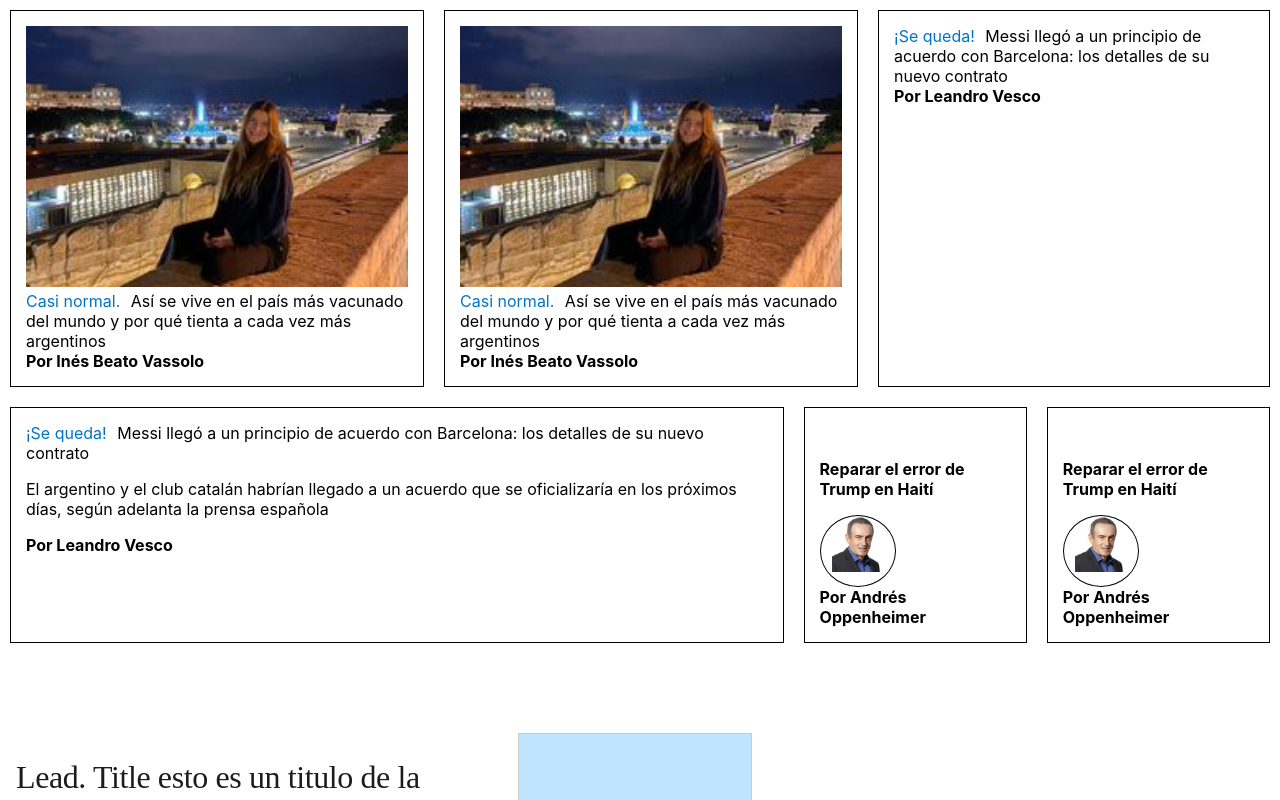
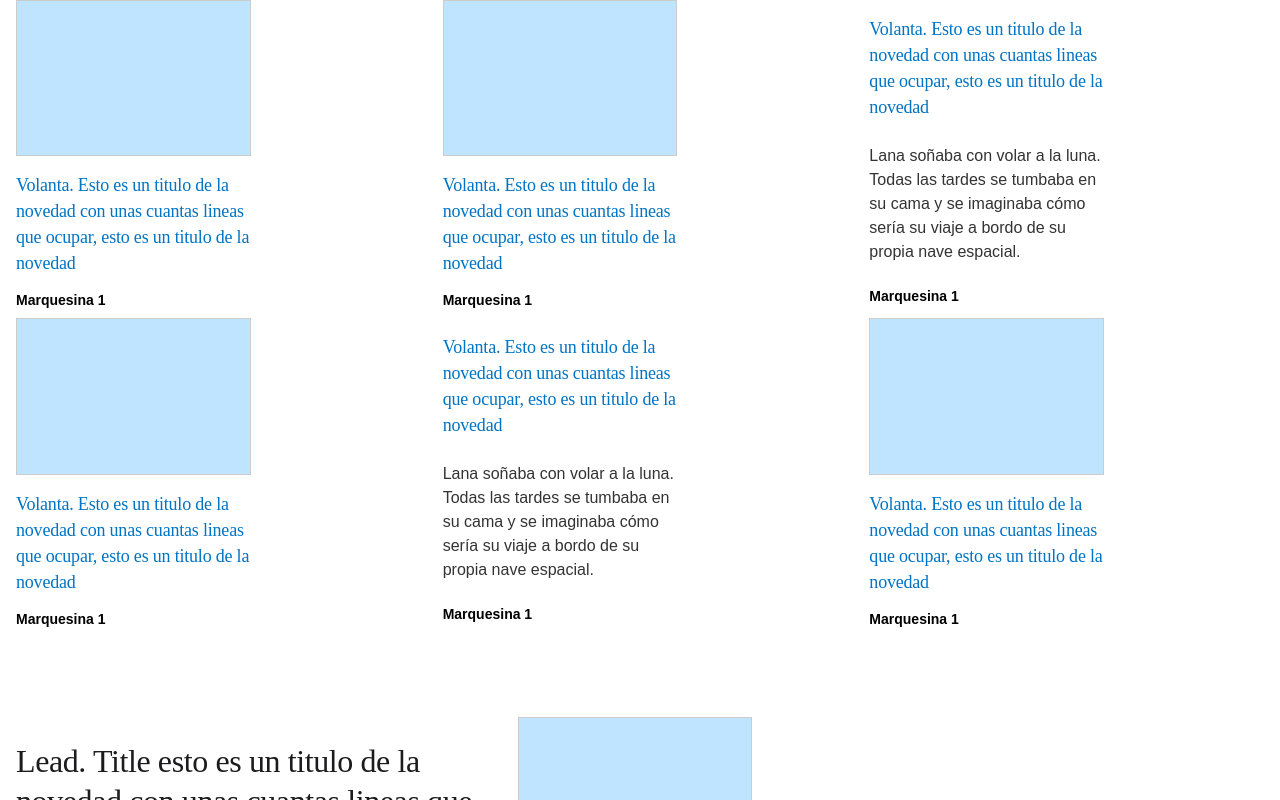
Before and after one commit to horaciod12/la-nacion, a React (Create React App) app: page / in a window 1280 px wide. Shown: the top 800 px of the page. Built offline with nearby package versions, Linux system fonts and the light colour scheme.

Commit message:
added styles

```diff
--- a/src/App.js
+++ b/src/App.js
@@ -1,57 +1,59 @@
 import Container from "./components/Container/Container";
 import ModuloContainer from "./components/ModuloContainer/ModuloContainer";
 
-import img from "./img/img.jpg";
-import imgAutor from "./img/3037063.webp";
+// import img from "./img/img.jpg";
+// import imgAutor from "./img/3037063.webp";
 
 const dummyData = [
   {
     id: "1",
     type: "1",
-    img: img,
-    lead: "Casi normal. ",
+    img: true,
     title:
-      "Así se vive en el país más vacunado del mundo y por qué tienta a cada vez más argentinos",
-    marquesina: "Por Inés Beato Vassolo",
+      "Volanta. Esto es un titulo de la novedad con unas cuantas lineas que ocupar, esto es un titulo de la novedad",
+    marquesina: "Marquesina 1",
   },
   {
     id: "2",
     type: "1",
-    img: img,
-    lead: "Casi normal. ",
+    img: true,
     title:
-      "Así se vive en el país más vacunado del mundo y por qué tienta a cada vez más argentinos",
-    marquesina: "Por Inés Beato Vassolo",
+      "Volanta. Esto es un titulo de la novedad con unas cuantas lineas que ocupar, esto es un titulo de la novedad",
+    marquesina: "Marquesina 1",
   },
   {
     id: "3",
-    lead: "¡Se queda! ",
+    type: "2",
+    bajada:
+      "Lana soñaba con volar a la luna. Todas las tardes se tumbaba en su cama y se imaginaba cómo sería su viaje a bordo de su propia nave espacial.",
     title:
-      "Messi llegó a un principio de acuerdo con Barcelona: los detalles de su nuevo contrato",
-    marquesina: "Por Leandro Vesco",
-    description:
-      "El argentino y el club catalán habrían llegado a un acuerdo que se oficializaría en los próximos días, según adelanta la prensa española",
+      "Volanta. Esto es un titulo de la novedad con unas cuantas lineas que ocupar, esto es un titulo de la novedad",
+    marquesina: "Marquesina 1",
   },
   {
     id: "4",
-    lead: "¡Se queda! ",
+    type: "1",
+    img: true,
     title:
-      "Messi llegó a un principio de acuerdo con Barcelona: los detalles de su nuevo contrato",
-    marquesina: "Por Leandro Vesco",
-    description:
-      "El argentino y el club catalán habrían llegado a un acuerdo que se oficializaría en los próximos días, según adelanta la prensa española",
+      "Volanta. Esto es un titulo de la novedad con unas cuantas lineas que ocupar, esto es un titulo de la novedad",
+    marquesina: "Marquesina 1",
   },
   {
     id: "5",
-    titleAutor: "Reparar el error de Trump en Haití",
-    img: imgAutor,
-    marquesina: "Por Andrés Oppenheimer",
+    type: "2",
+    bajada:
+      "Lana soñaba con volar a la luna. Todas las tardes se tumbaba en su cama y se imaginaba cómo sería su viaje a bordo de su propia nave espacial.",
+    title:
+      "Volanta. Esto es un titulo de la novedad con unas cuantas lineas que ocupar, esto es un titulo de la novedad",
+    marquesina: "Marquesina 1",
   },
   {
     id: "6",
-    titleAutor: "Reparar el error de Trump en Haití",
-    img: imgAutor,
-    marquesina: "Por Andrés Oppenheimer",
+    type: "1",
+    img: true,
+    title:
+      "Volanta. Esto es un titulo de la novedad con unas cuantas lineas que ocupar, esto es un titulo de la novedad",
+    marquesina: "Marquesina 1",
   },
 ];
 
--- a/src/components/Container/Container.js
+++ b/src/components/Container/Container.js
@@ -11,25 +11,22 @@ const Container = (props) => {
           <SingleArticle
             key={item.id}
             type={item.type}
-            src={item.img}
-            lead={item.lead}
+            img={item.img}
             title={item.title}
             marquesina={item.marquesina}
+            bajada={item.bajada}
           />
         ))}
       </div>
       <div className={classes.containerClass}>
         {props.items.slice(3, 6).map((item) => (
           <SingleArticle
-            key={item.id}
-            type={item.type}
-            src={item.img}
-            lead={item.lead}
-            title={item.title}
-            titleAutor={item.titleAutor}
-            imgAutor={item.img}
-            marquesina={item.marquesina}
-            description={item.description}
+          key={item.id}
+          type={item.type}
+          img={item.img}
+          title={item.title}
+          marquesina={item.marquesina}
+          bajada={item.bajada}
           />
         ))}
       </div>
--- a/src/components/SingleArticle/SingleArticle.js
+++ b/src/components/SingleArticle/SingleArticle.js
@@ -5,35 +5,22 @@ import classes from "./SingleArticle.module.css";
 const SingleArticle = (props) => {
   return (
     <React.Fragment>
-      <div className={classes.article}>
-        <div>
-          {props.src && props.type === "1" ? (
-            <img {...props} className={classes.imgA} alt={props.title} />
-          ) : null}
-        </div>
-        <div>
-          <span className={classes.lead}>{props.lead}</span>
-          <span>{props.title}</span>
-        </div>
-        <div>
-          {props.titleAutor ? (
-            <p>
-              <strong>{props.titleAutor}</strong>
-            </p>
-          ) : null}
-        </div>
-        {props.imgAutor ? (
-          <div className={classes.containerImgAutor}>
-            <img {...props} alt={props.description} className={classes.imgAutor} />
+      <div className={classes.cardRegular}>
+        <div className={classes.card}>
+          <div className={classes.cardBody}>
+            <div className={classes.cardTitle}>
+              {props.title}
+            </div>
+            {props.bajada ? <div className={classes.bajada}>
+              {props.bajada}
+            </div> : null}
+            <div className={classes.cardMarquesina}>
+              <div className={classes.cardMarquesina1}>
+                <div className={classes.marquesina1}>{props.marquesina}</div>
+              </div>
+            </div>
           </div>
-        ) : null}
-        {props.description ? (
-          <div>
-            <p>{props.description}</p>{" "}
-          </div>
-        ) : null}
-        <div>
-          <strong>{props.marquesina}</strong>
+          {props.img ? <div className={classes.cardImg}></div> : null}
         </div>
       </div>
     </React.Fragment>
--- a/src/components/SingleArticle/SingleArticle.module.css
+++ b/src/components/SingleArticle/SingleArticle.module.css
@@ -1,28 +1,260 @@
-.lead {
-  color: #0074c4;
-  padding-right: 0.375rem;
-  font-style: normal;
+.cardRegular {
+  /* Card / 1. Regular / 1. SM
+
+Carta Regular en tamaño SM.
+*/
+
+/* Auto Layout */
+
+display: flex;
+flex-direction: column;
+align-items: flex-start;
+padding: 0px;
+
+position: static;
+width: 234.67px;
+height: 318.44px;
+left: calc(50% - 234.67px/2 - 250.67px);
+top: 0px;
+
+
+/* Inside Auto Layout */
+
+flex: none;
+order: 0;
+flex-grow: 1;
+margin: 0px 16px;
 }
 
-.article {
-  padding: 15px;
-  border: 1px solid;
-  margin: 10px;
+.card {
+  /* _card */
+
+
+/* Auto Layout */
+
+display: flex;
+flex-direction: column;
+align-items: flex-start;
+padding: 0px;
+
+position: static;
+left: 0%;
+right: 0%;
+top: 0%;
+bottom: 0%;
+
+
+/* Inside Auto Layout */
+
+flex: none;
+order: 0;
+align-self: stretch;
+flex-grow: 0;
+margin: 0px
+}
+.cardBody {
+  /* Card / Body / 1. Content
+
+Cuerpo de la mayoria de las cartas.
+
+Para que sea responsive en instancias donde esta dentro de un autolayout horizontal, es necesario cambiar el Space Between del Resizer X dentro de Content / Body Content.
+*/
+
+/* Auto Layout */
+
+display: flex;
+flex-direction: column;
+align-items: flex-start;
+padding: 8px 0px 0px;
+
+position: static;
+width: 234.67px;
+height: 162px;
+left: 0px;
+top: 156.44px;
+
+
+/* Inside Auto Layout */
+
+flex: none;
+order: 1;
+align-self: stretch;
+flex-grow: 0;
+margin: 0px 0px;
 }
 
-.imgA {
-  width: 100%;
+.cardTitle {
+  /* #titulo */
+
+
+position: static;
+left: 0%;
+right: 0%;
+top: 4.94%;
+bottom: 14.81%;
+
+/* Global/XS - Medium */
+
+font-family: SuecaSlab;
+font-style: normal;
+font-weight: normal;
+font-size: 18px;
+line-height: 26px;
+/* or 144% */
+
+letter-spacing: -0.2px;
+
+/* light/blue/500 */
+
+color: #0074C4;
+
+
+/* Inside Auto Layout */
+
+flex: none;
+order: 0;
+align-self: stretch;
+flex-grow: 0;
+margin: 8px 0px;
 }
 
-.containerImgAutor {
-  border: 1px solid;
-  width: 63px;
-  border-radius: 50%;
-  padding-left: 11px;
-  height: 70px;
+.cardMarquesina {
+  /* Marquesina */
+
+
+/* Auto Layout */
+
+display: flex;
+flex-direction: row;
+align-items: center;
+padding: 0px;
+
+position: static;
+width: 234.67px;
+height: 16px;
+left: 0px;
+top: 146px;
+
+
+/* Inside Auto Layout */
+
+flex: none;
+order: 2;
+align-self: stretch;
+flex-grow: 0;
+margin: 8px 0px;
+}
+.cardMarquesina1 {
+  /* #marquesinaUno */
+
+
+/* Auto Layout */
+
+display: flex;
+flex-direction: column;
+align-items: flex-start;
+padding: 0px;
+
+position: static;
+width: 90px;
+height: 16px;
+left: 0px;
+top: 0px;
+
+
+/* Inside Auto Layout */
+
+flex: none;
+order: 0;
+flex-grow: 0;
+margin: 0px 0px
+}
+.marquesina1 {
+  /* Marquesina 1 */
+
+
+position: static;
+left: 0%;
+right: 0%;
+top: 0%;
+bottom: 0%;
+
+/* Arial/4XS - Bold */
+
+font-family: Arial;
+font-style: normal;
+font-weight: bold;
+font-size: 14px;
+line-height: 16px;
+/* identical to box height, or 114% */
 }
 
-.imgAutor {
-  width: 56px;
-  height: 56px;
+.cardImg {
+  /* Image / 3:2 Apaisada Default
+
+Imagen 3:2 Apaisada.
+*/
+
+/* Auto Layout */
+
+display: flex;
+flex-direction: column;
+align-items: flex-start;
+padding: 0px;
+
+position: static;
+width: 234.67px;
+height: 156.44px;
+left: 0px;
+top: 0px;
+
+/* light/blue/200 */
+
+background: #BEE4FF;
+/* light/neutral/400 */
+
+border: 1px solid #CCCCCC;
+box-sizing: border-box;
+
+/* Inside Auto Layout */
+
+flex: none;
+order: 0;
+align-self: stretch;
+flex-grow: 0;
+margin: 0px 0px;
 }
+
+.bajada {
+  /* #bajada */
+
+
+position: static;
+left: 0%;
+right: 0%;
+top: 45.71%;
+bottom: 11.43%;
+
+/* Arial/2XS - Regular */
+
+font-family: Arial;
+font-style: normal;
+font-weight: normal;
+font-size: 16px;
+line-height: 24px;
+/* or 150% */
+
+
+/* light/neutral/700 */
+
+color: #333333;
+
+
+/* Inside Auto Layout */
+
+flex: none;
+order: 1;
+align-self: stretch;
+flex-grow: 0;
+margin: 16px 0px;
+}
```
